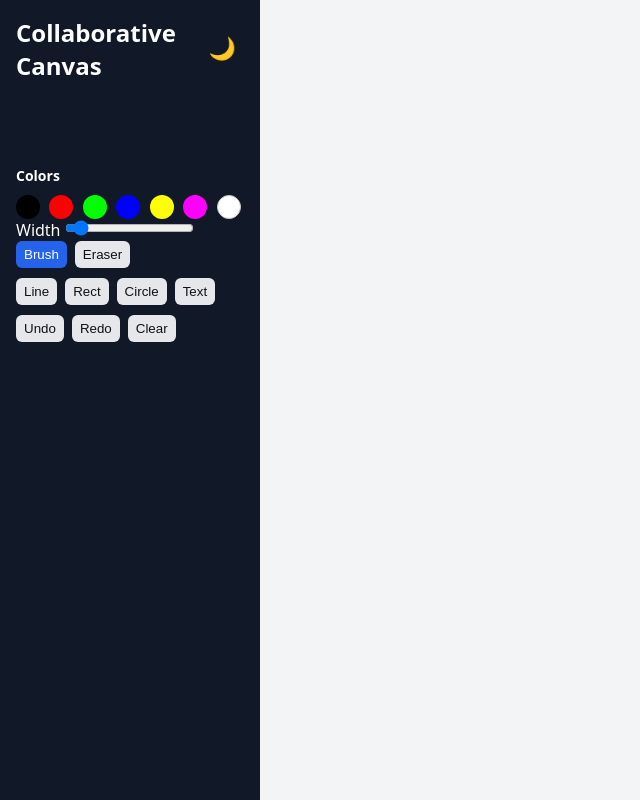
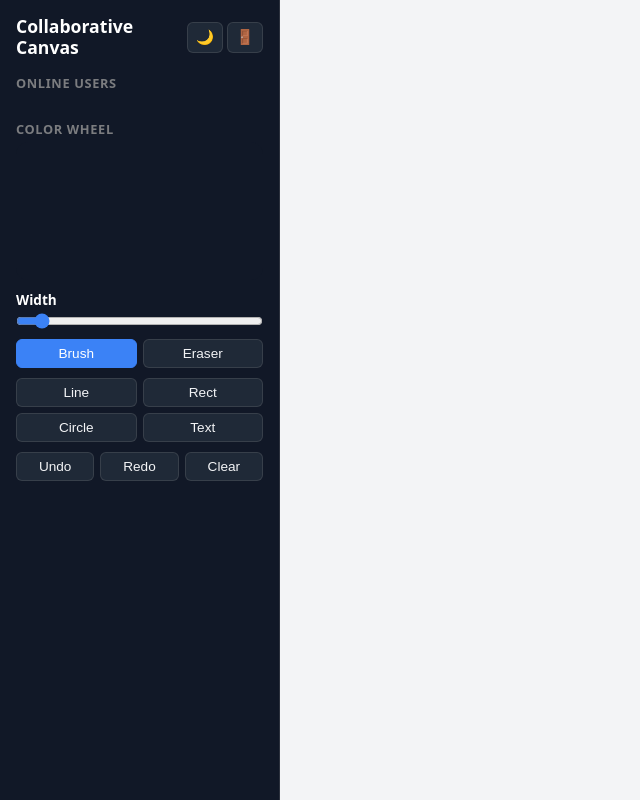
Before and after one commit to Vijaypyapili12/Collaborative-Real-Time-Drawing-Canvas, a website with bundled scripts: page client/index.html in a window 1280 px wide. Shown: the whole page, without its empty margins (0-640 px from the left). Built offline with nearby package versions, Linux system fonts and the light colour scheme; files whose address does not match are found by name.

Commit message:
chore(core): add initial HTML structure and base CSS theme variables

```diff
--- a/client/index.html
+++ b/client/index.html
@@ -11,22 +11,21 @@
     <aside id="sidebar">
       <div class="header">
         <h2>Collaborative Canvas</h2>
+        <div class="header-actions">
           <button id="themeToggle" title="Toggle Dark/Light Mode">🌙</button>
+          <button id="exitBtn" title="Exit Room">🚪</button>
+        </div>
       </div>
 
+      <div class="section-title">Online Users</div>
       <div id="users"></div>
 
       <div class="controls">
         <div id="colorPalette">
-          <h3>Colors</h3>
-          <div class="colors">
-            <div class="color" data-color="#000000" style="background:#000000"></div>
-            <div class="color" data-color="#ff0000" style="background:#ff0000"></div>
-            <div class="color" data-color="#00ff00" style="background:#00ff00"></div>
-            <div class="color" data-color="#0000ff" style="background:#0000ff"></div>
-            <div class="color" data-color="#ffff00" style="background:#ffff00"></div>
-            <div class="color" data-color="#ff00ff" style="background:#ff00ff"></div>
-            <div class="color" data-color="#ffffff" style="background:#ffffff;border:1px solid #ccc;"></div>
+          <div class="section-title">Color Wheel</div>
+          <div class="color-wheel-wrapper">
+            <canvas id="colorWheelCanvas" width="130" height="130"></canvas>
+            <canvas id="colorWheelCursorCanvas" width="130" height="130" style="position: absolute; pointer-events: none;"></canvas>
           </div>
         </div>
 
@@ -62,7 +61,10 @@
   <div id="welcomeModal" class="modal">
     <div class="modal-content">
       <h2 id="welcomeHeading">🎨 Welcome to Collaborative Canvas!</h2>
-    <p>Draw, write, and collaborate with others in real-time.</p>
+      <p>Enter your name to join the room:</p>
+
+      <input type="text" id="usernameInput" placeholder="Enter your name..." autocomplete="off" />
+
       <ul>
         <li>🖌️ <b>Brush:</b> Freehand drawing</li>
         <li>⚪ <b>Shapes:</b> Line, Rectangle, Circle tools</li>
@@ -74,10 +76,7 @@
     </div>
   </div>
 
-
   <script src="/socket.io/socket.io.js"></script>
   <script type="module" src="main.js"></script>
-</div>
-
 </body>
 </html>
--- a/client/style.css
+++ b/client/style.css
@@ -20,130 +20,177 @@ body, html, #app {
   --sidebar-bg: #111827;
   --sidebar-text: #ffffff;
   --main-bg: #f3f4f6;
-  --btn-bg: #e5e7eb;
-  --btn-text: #111;
-  --active-bg: #2563eb;
+  --btn-bg: #1f2937;
+  --btn-text: #f3f4f6;
+  --active-bg: #3b82f6;
   --active-text: #fff;
   --eraser-bg: rgba(255,255,255,0.6);
 }
 
 /* === LIGHT MODE === */
 body.light {
-  --sidebar-bg: #f9fafb;
-  --sidebar-text: #111;
-  --main-bg: #1f2937;
-  --btn-bg: #374151;
-  --btn-text: #fff;
-  --active-bg: #10b981;
+  --sidebar-bg: #ffffff;
+  --sidebar-text: #111827;
+  --main-bg: #e5e7eb;
+  --btn-bg: #f3f4f6;
+  --btn-text: #111827;
+  --active-bg: #2563eb;
   --active-text: #fff;
   --eraser-bg: rgba(0,0,0,0.4);
 }
 
 /* Sidebar */
 #sidebar {
-  width: 260px;
+  width: 280px;
   background: var(--sidebar-bg);
   color: var(--sidebar-text);
   padding: 16px;
   display: flex;
   flex-direction: column;
   gap: 12px;
-  transition: background 0.3s ease, color 0.3s ease;
+  overflow-y: auto;
+  border-right: 1px solid rgba(150, 150, 150, 0.2);
 }
 
 .header {
   display: flex;
   justify-content: space-between;
   align-items: center;
+  gap: 8px;
 }
 
-#themeToggle {
-  background: none;
-  border: none;
-  color: var(--sidebar-text);
-  font-size: 22px;
-  cursor: pointer;
-  transition: transform 0.2s ease;
+.header h2 {
+  font-size: 1.1rem;
+  line-height: 1.2;
+  flex: 1;
 }
 
-#themeToggle:hover {
-  transform: scale(1.1);
+.header-actions {
+  display: flex;
+  gap: 4px;
+  align-items: center;
+  flex-shrink: 0;
 }
 
-/* Users */
+#themeToggle, #exitBtn {
+  background: var(--btn-bg);
+  border: 1px solid rgba(150, 150, 150, 0.2);
+  border-radius: 6px;
+  padding: 6px 8px;
+  cursor: pointer;
+  font-size: 0.9rem;
+  color: var(--sidebar-text);
+  display: flex;
+  align-items: center;
+  justify-content: center;
+}
+
+#themeToggle:hover, #exitBtn:hover {
+  filter: brightness(1.2);
+}
+
+#exitBtn:hover {
+  background-color: rgba(239, 68, 68, 0.2);
+  border-color: #ef4444;
+}
+
+/* Section Titles */
+.section-title {
+  font-size: 0.8rem;
+  font-weight: 700;
+  text-transform: uppercase;
+  letter-spacing: 0.05em;
+  color: rgba(150, 150, 150, 0.8);
+  margin-top: 4px;
+}
+
+/* Users List */
 #users {
-  min-height: 60px;
+  display: flex;
+  flex-direction: column;
+  gap: 4px;
+  max-height: 100px;
+  overflow-y: auto;
+}
+
+/* Color Wheel Container */
+#colorPalette {
   display: flex;
   flex-direction: column;
   gap: 4px;
 }
 
-/* Color Palette */
-#colorPalette {
+.color-wheel-wrapper {
+  background: var(--sidebar-bg);
+  padding: 4px;
+  border-radius: 12px;
+  display: flex;
+  justify-content: center;
+  align-items: center;
+  position: relative;
+}
+
+#colorWheelCanvas, #colorWheelCursorCanvas {
+  border-radius: 50%;
+  display: block;
+}
+
+#colorWheelCanvas {
+  cursor: crosshair;
+}
+
+/* Controls & Buttons */
+.controls {
   display: flex;
   flex-direction: column;
+  gap: 10px;
+}
+
+label {
+  display: flex;
+  flex-direction: column;
+  gap: 4px;
+  font-size: 0.85rem;
+  font-weight: 600;
+}
+
+input[type="range"] {
+  width: 100%;
+  accent-color: var(--active-bg);
+}
+
+.toolBtns,
+.shapeBtns,
+.historyBtns {
+  display: grid;
+  grid-template-columns: repeat(2, 1fr);
   gap: 6px;
 }
 
-#colorPalette h3 {
-  font-size: 14px;
-  margin-bottom: 4px;
-  color: var(--sidebar-text);
-}
-
-.colors {
-  display: grid;
-  grid-template-columns: repeat(7, 1fr);
-  gap: 6px;
-}
-
-.color {
-  width: 24px;
-  height: 24px;
-  border-radius: 50%;
-  cursor: pointer;
-  border: 2px solid transparent;
-  transition: transform 0.15s ease, border 0.15s ease;
-}
-
-.color:hover {
-  transform: scale(1.1);
-}
-
-.color.active {
-  border: 2px solid var(--active-bg);
-  box-shadow: 0 0 4px var(--active-bg);
-}
-
-/* Buttons */
-.toolBtns,
-.shapeBtns,
 .historyBtns {
-  display: flex;
-  flex-wrap: wrap;
-  gap: 8px;
-  margin-bottom: 10px;
+  grid-template-columns: repeat(3, 1fr);
 }
 
 button {
   padding: 6px 8px;
   border-radius: 6px;
-  border: none;
+  border: 1px solid rgba(150, 150, 150, 0.2);
   background: var(--btn-bg);
   color: var(--btn-text);
   cursor: pointer;
   font-weight: 500;
-  transition: all 0.2s ease;
+  font-size: 0.85rem;
+  transition: all 0.15s ease;
 }
 
 button:hover {
-  filter: brightness(0.95);
-  transform: scale(1.05);
+  filter: brightness(1.1);
 }
 
 button.active {
   background: var(--active-bg);
   color: var(--active-text);
+  border-color: var(--active-bg);
 }
 
 /* Canvas & Cursors */
@@ -151,15 +198,19 @@ button.active {
   flex: 1;
   position: relative;
   background: var(--main-bg);
-  transition: background 0.3s ease;
+  height: 100vh;
+  overflow: hidden;
 }
 
 #board {
   width: 100%;
   height: 100%;
   display: block;
+  touch-action: none;
   pointer-events: auto;
   z-index: 1;
+  padding: 0;
+  margin: 0;
 }
 
 #cursors {
@@ -175,12 +226,12 @@ button.active {
 .cursor {
   position: absolute;
   transform: translate(-50%, -50%);
-  padding: 6px 8px;
-  border-radius: 12px;
-  font-size: 12px;
+  padding: 4px 6px;
+  border-radius: 10px;
+  font-size: 11px;
   color: #fff;
   font-weight: bold;
-  text-shadow: 0 0 2px rgba(0, 0, 0, 0.3);
+  text-shadow: 0 0 2px rgba(0, 0, 0, 0.5);
 }
 
 /* Eraser */
@@ -193,6 +244,7 @@ button.active {
   z-index: 10;
   display: none;
 }
+
 /* === WELCOME MODAL === */
 .modal {
   position: fixed;
@@ -203,8 +255,6 @@ button.active {
   justify-content: center;
   align-items: center;
   z-index: 9999;
-  opacity: 1;
-  transition: opacity 0.4s ease;
 }
 
 .modal-content {
@@ -215,8 +265,8 @@ button.active {
   text-align: center;
   width: 90%;
   max-width: 420px;
-  box-shadow: 0 0 20px rgba(0, 0, 0, 0.3);
-  animation: fadeIn 0.4s ease;
+  box-shadow: 0 10px 25px rgba(0, 0, 0, 0.5);
+  border: 1px solid rgba(150, 150, 150, 0.2);
 }
 
 .modal-content h2 {
@@ -227,7 +277,18 @@ button.active {
 .modal-content p {
   font-size: 15px;
   margin-bottom: 10px;
+}
+
+.modal-content input {
+  width: 100%;
+  padding: 10px;
+  margin: 12px 0;
+  border-radius: 6px;
+  border: 1px solid rgba(150, 150, 150, 0.3);
+  background: var(--btn-bg);
   color: var(--sidebar-text);
+  font-size: 1rem;
+  outline: none;
 }
 
 .modal-content ul {
@@ -251,13 +312,5 @@ button.active {
   font-weight: 600;
   cursor: pointer;
   font-size: 15px;
+  width: 100%;
 }
-
-.modal-content button:hover {
-  filter: brightness(1.1);
-}
-
-@keyframes fadeIn {
-  from { opacity: 0; transform: scale(0.9); }
-  to { opacity: 1; transform: scale(1); }
-}
```
Lines whose indentation alone changed are shown as unchanged.
